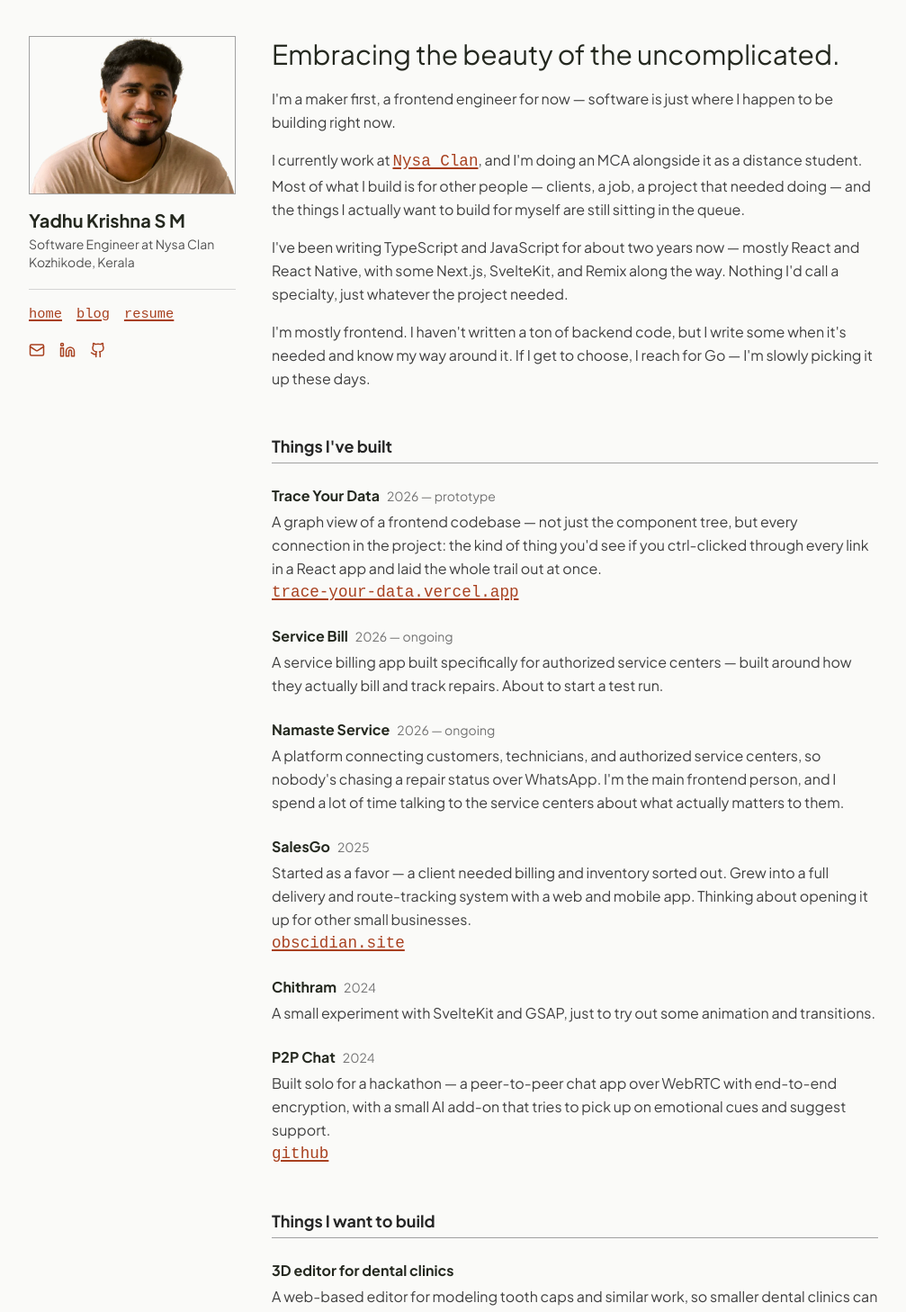
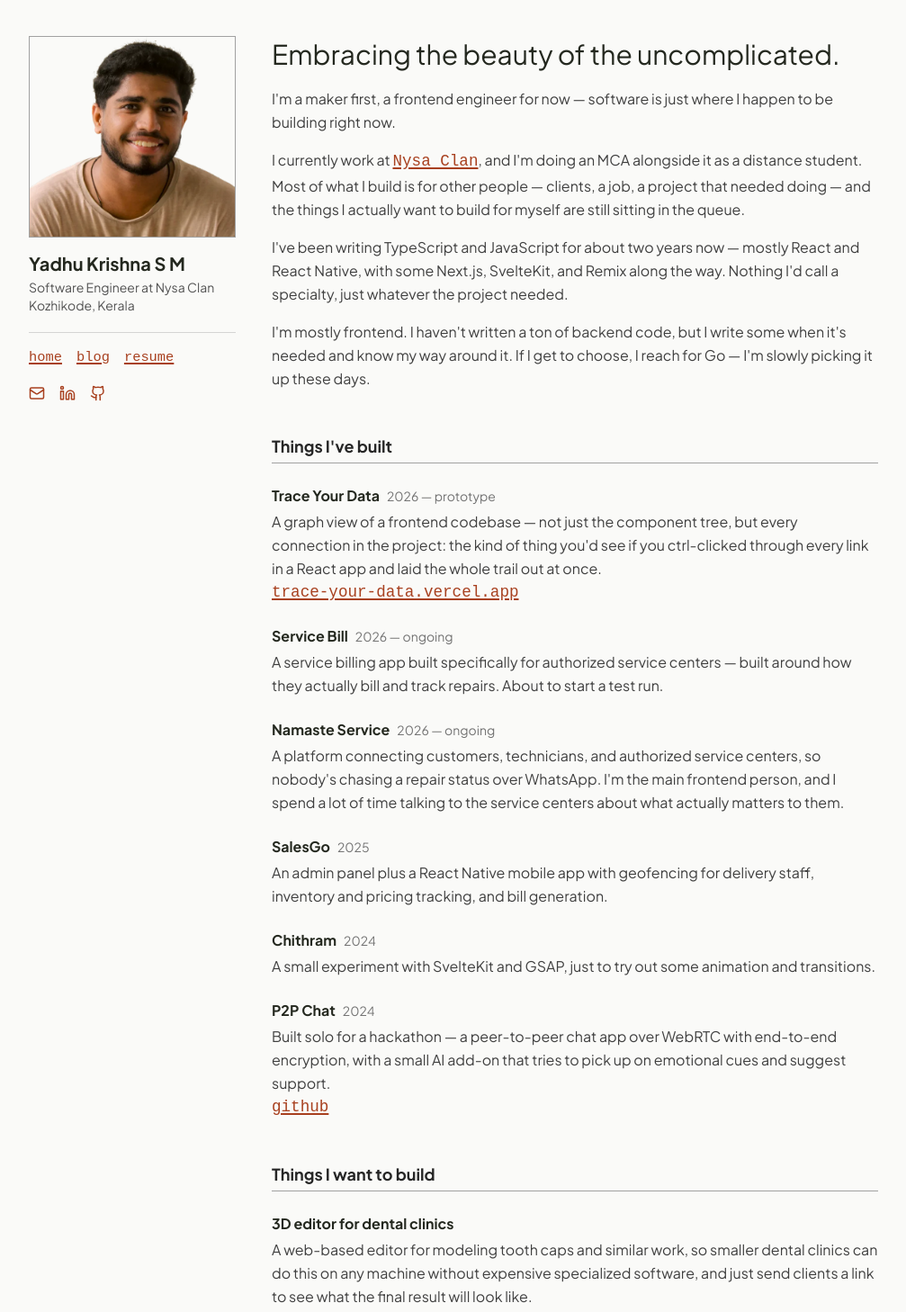
Before and after one commit to yadhukrishnasm/yadhukrishnasm.github.io, a SvelteKit app in the folder portfolio/: page / in a window 1280 px wide. Shown: the top 1458 px of the page at 90% size, without its empty margins (136-1143 px from the left). Built offline with nearby package versions, Linux system fonts and the light colour scheme.

Commit message:
content updated

```diff
--- a/portfolio/src/routes/+layout.svelte
+++ b/portfolio/src/routes/+layout.svelte
@@ -15,7 +15,7 @@
 			<img
 				src="/images/img.webp"
 				alt="Yadhu Krishna"
-				class="h-44 w-full border border-neutral-400 object-cover object-[50%_center]"
+				class="h-56 w-full border border-neutral-400 object-cover object-top"
 			/>
 			<h1 class="mt-4 text-xl font-bold leading-tight">Yadhu Krishna S M</h1>
 			<p class="mt-1 text-sm text-neutral-600">Software Engineer at Nysa Clan</p>
--- a/portfolio/src/routes/+page.svelte
+++ b/portfolio/src/routes/+page.svelte
@@ -86,11 +86,9 @@
 					<span class="text-sm text-neutral-500">2025</span>
 				</div>
 				<p class="mt-1 leading-relaxed text-neutral-700">
-					Started as a favor &mdash; a client needed billing and inventory sorted out. Grew into
-					a full delivery and route-tracking system with a web and mobile app. Thinking about
-					opening it up for other small businesses.
+					An admin panel plus a React Native mobile app with geofencing for delivery staff,
+					inventory and pricing tracking, and bill generation.
 				</p>
-				<a href="https://obscidian.site" class="text-sm">obscidian.site</a>
 			</div>
 
 			<div>
```
